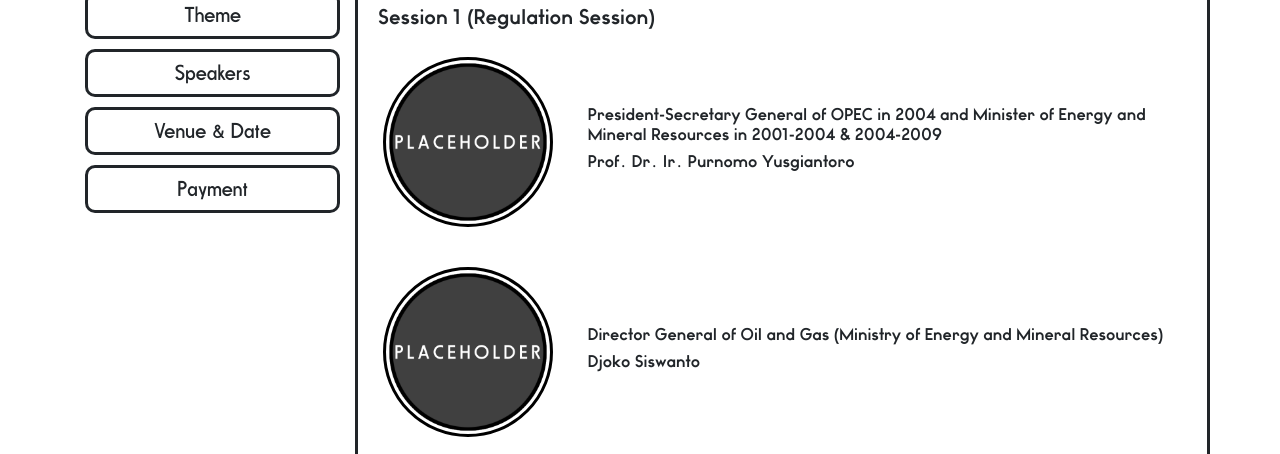
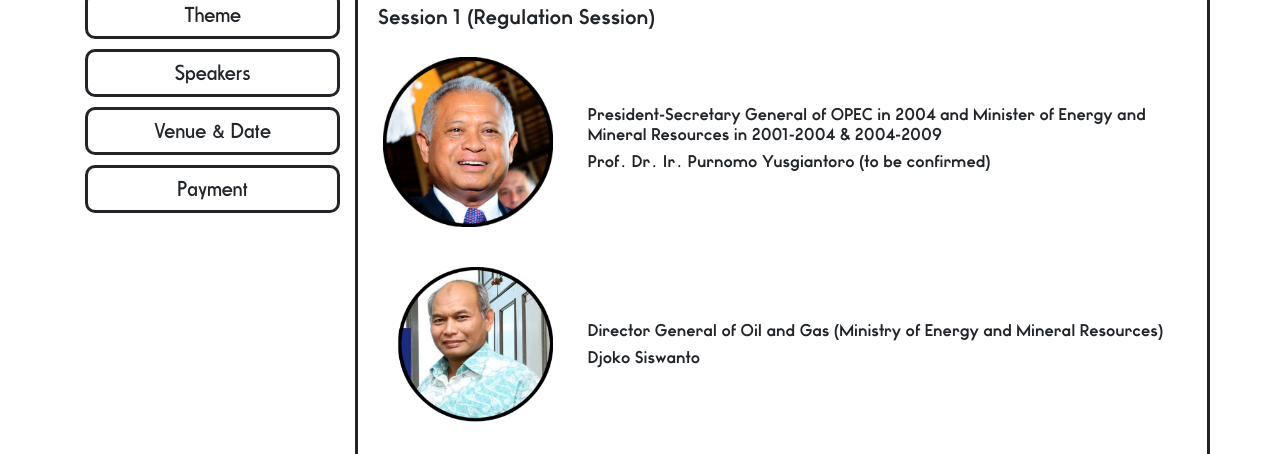
Before and after one commit to AgeMagi/Ipfest2019, a React app: page /registration/ipconvex in a window 1280 px wide. Both pictures are taken after a click on the element "Speakers". Shown: the part 341-795 px from the top of the page. Built offline with nearby package versions, Linux system fonts and the light colour scheme.

Commit message:
Change imgae

```diff
--- a/src/components/Registration/IpconvexRegistration.js
+++ b/src/components/Registration/IpconvexRegistration.js
@@ -26,19 +26,19 @@
                             <Col sm={3} className='speaker-image-container'>
                                 <img
                                     className='speaker-image'
-                                    src={require('../../images/IPCONVEX/placeholder foto speaker.png')}
+                                    src={require('../../images/IPCONVEX/Purnomo Yusgiantoro.jpg.png')}
                                 />
                             </Col>
                             <Col sm={9} className='speaker-content'>
                                 <h6>President-Secretary General of OPEC in 2004 and Minister of Energy and Mineral Resources in 2001-2004 & 2004-2009</h6>
-                                <h6>Prof&#8228; Dr&#8228; Ir&#8228; Purnomo Yusgiantoro</h6>
+                                <h6>Prof&#8228; Dr&#8228; Ir&#8228; Purnomo Yusgiantoro (to be confirmed)</h6>
                             </Col>
                         </Row>
                         <Row className='align-items-center'>
                             <Col sm={3} className='speaker-image-container'>
                                 <img
                                     className='speaker-image'
-                                    src={require('../../images/IPCONVEX/placeholder foto speaker.png')}
+                                    src={require('../../images/IPCONVEX/Djoko Siswanto.jpg.png')}
                                 />
                             </Col>
                             <Col sm={9} className='speaker-content'>
@@ -63,7 +63,7 @@
                             <Col sm={3} className='speaker-image-container'>
                                 <img
                                     className='speaker-image'
-                                    src={require('../../images/IPCONVEX/placeholder foto speaker.png')}
+                                    src={require('../../images/IPCONVEX/Tutuka Ariadji.jpg.png')}
                                 />
                             </Col>
                             <Col sm={9} className='speaker-content'>
@@ -75,7 +75,7 @@
                             <Col sm={3} className='speaker-image-container'>
                                 <img
                                     className='speaker-image'
-                                    src={require('../../images/IPCONVEX/placeholder foto speaker.png')}
+                                    src={require('../../images/IPCONVEX/Indra.jpg.png')}
                                 />
                             </Col>
                             <Col sm={9} className='speaker-content'>
--- a/src/components/Registration/Registration.css
+++ b/src/components/Registration/Registration.css
@@ -112,9 +112,6 @@
 }
 
 .speaker-image {
-    width: 100%;
+    width: 169.76px;
     height: auto;
-
-    border-radius: 100%;
-    border: 3px solid black;
 }
```
Also changed, not shown: src/images/IPCONVEX/Djoko Siswanto.jpg.png (added), src/images/IPCONVEX/Indra.jpg.png (added), src/images/IPCONVEX/Purnomo Yusgiantoro.jpg.png (added), src/images/IPCONVEX/Tutuka Ariadji.jpg.png (added).
